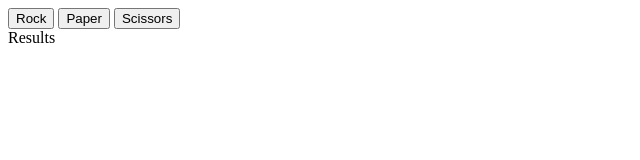
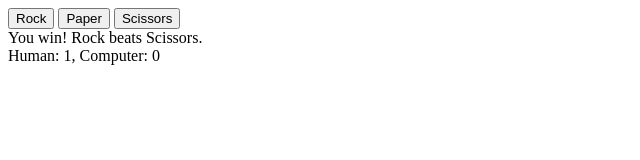
Before and after one commit to andreivaldezau/rock-paper-scissors, a plain HTML site: page index.html in a window 1280 px wide. Both pictures are taken after a click on the button "Rock". Shown: the whole page, without its empty margins (0-640 px from the left). Drawn offline with Linux system fonts and the light colour scheme.

Commit message:
Refactor playRound to use button UI input

```diff
--- a/index.html
+++ b/index.html
@@ -11,6 +11,7 @@
     <button id="rock">Rock</button>
     <button id="paper">Paper</button>
     <button id="scissors">Scissors</button>
-    <div>Results</div>
+    <div class="results"></div>
+    <div class="score"></div>
   </body>
 </html>
--- a/index.js
+++ b/index.js
@@ -12,6 +12,8 @@ const winCondition = {
 const btn_rock = document.querySelector("#rock");
 const btn_paper = document.querySelector("#paper");
 const btn_scissors = document.querySelector("#scissors");
+const results = document.querySelector(".results");
+const score = document.querySelector(".score");
 
 let humanScore = 0;
 let computerScore = 0;
@@ -51,20 +53,19 @@ function getRandomInt(max) {
 
 function playRound(humanChoice, computerChoice) {
   if (humanChoice === computerChoice) {
-    console.log(`Tie! You both played ${capitalize(humanChoice)}.`);
+    results.textContent = `Tie! You both played ${capitalize(humanChoice)}.`;
   } else if (winCondition[humanChoice] === computerChoice) {
-    console.log(
-      `You win! ${capitalize(humanChoice)} beats ${capitalize(computerChoice)}.`
-    );
+    results.textContent = `You win! ${capitalize(
+      humanChoice
+    )} beats ${capitalize(computerChoice)}.`;
     humanScore++;
   } else {
-    console.log(
-      `You lose! ${capitalize(humanChoice)} does not beat ${capitalize(
-        computerChoice
-      )}.`
-    );
+    results.textContent = `You lose! ${capitalize(
+      humanChoice
+    )} does not beat ${capitalize(computerChoice)}.`;
     computerScore++;
   }
+  printScore();
 }
 
 function capitalize(str) {
@@ -89,7 +90,7 @@ function playGame() {
 }
 
 function printScore() {
-  console.log(`Human: ${humanScore}, Computer: ${computerScore}`);
+  score.textContent = `Human: ${humanScore}, Computer: ${computerScore}`;
 }
 
 function resetScore() {
```
